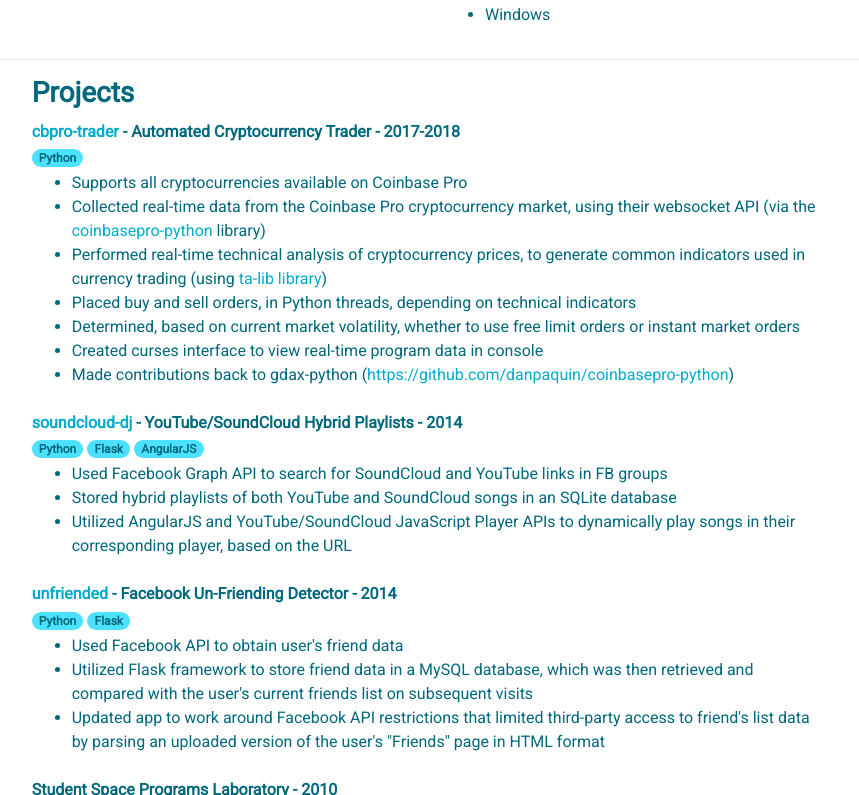
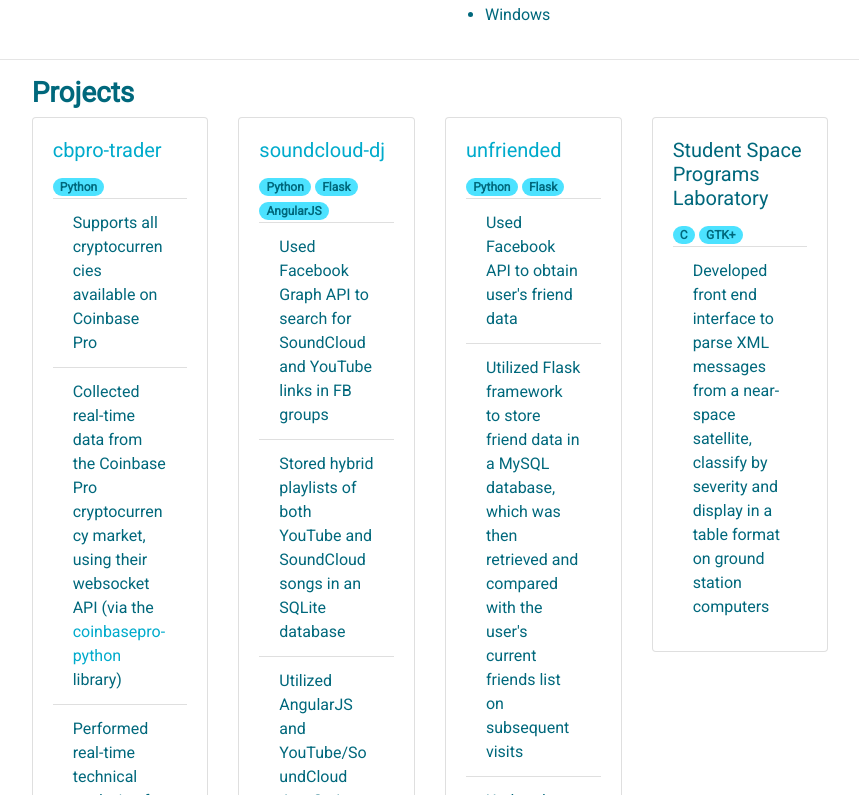
Before and after one commit to mcardillo55/portfolio-react, a React (Create React App) app: page / in a window 1280 px wide. Shown: the part 1105-1900 px from the top of the page, without its empty margins (210-1069 px from the left). Built offline with nearby package versions, Linux system fonts and the light colour scheme.

Commit message:
Switched Projects section to cards

```diff
--- /dev/null
+++ b/src/components/ProjectCard.jsx
@@ -0,0 +1,35 @@
+import React from 'react';
+import Badge from 'react-bootstrap/Badge'
+import Card from 'react-bootstrap/Card'
+import ListGroup from 'react-bootstrap/ListGroup'
+
+const ProjectCard = (props) => {
+    let title;
+    if (props.title) {
+            if (props.link) {
+                title = <a href={props.link}>{props.title}</a>;
+            } else {
+                title = props.title
+            }
+
+    }
+    return(
+        <Card>
+            <Card.Body>
+                <Card.Title>{title}</Card.Title>
+                <div>
+                {props.stack.map(function(technology) {
+                    return <Badge pill className="mr-1" variant="primary">{technology}</Badge>
+                })}
+            </div>
+            <ListGroup variant="flush">
+                {props.tasks.map(function(task) {
+                    return <ListGroup.Item dangerouslySetInnerHTML={{__html: task}} />
+                })}
+            </ListGroup>
+            </Card.Body>
+        </Card>
+    )
+};
+
+export default ProjectCard;
--- a/src/components/ProjectsSection.jsx
+++ b/src/components/ProjectsSection.jsx
@@ -1,12 +1,16 @@
 import React from 'react';
-import Project from './Project'
+import Row from 'react-bootstrap/Row'
+import Col from 'react-bootstrap/Col'
+import ProjectCard from './ProjectCard'
 
 const ProjectsSection = () => {
   return(
     <div id="projects">
         <div id="projects">
             <h3>Projects</h3>
-            <Project title="cbpro-trader"
+            <Row>
+              <Col md={3}>
+                <ProjectCard title="cbpro-trader"
                         link="https://github.com/mcardillo55/cbpro-trader"
                         description="Automated Cryptocurrency Trader"
                         stack={["Python"]}
@@ -18,7 +22,9 @@ const ProjectsSection = () => {
                                 "Determined, based on current market volatility, whether to use free limit orders or instant market orders",
                                 "Created curses interface to view real-time program data in console",
                                 "Made contributions back to gdax-python (<a href='https://github.com/danpaquin/coinbasepro-python'>https://github.com/danpaquin/coinbasepro-python</a>)"]}/>
-            <Project title="soundcloud-dj"
+              </Col>
+              <Col md={3}>
+                <ProjectCard title="soundcloud-dj"
                         link="https://github.com/mcardillo55/soundcloud-dj"
                         description="YouTube/SoundCloud Hybrid Playlists"
                         stack={["Python", "Flask", "AngularJS"]}
@@ -26,7 +32,9 @@ const ProjectsSection = () => {
                         tasks={["Used Facebook Graph API to search for SoundCloud and YouTube links in FB groups",
                                 "Stored hybrid playlists of both YouTube and SoundCloud songs in an SQLite database",
                                 "Utilized AngularJS and YouTube/SoundCloud JavaScript Player APIs to dynamically play songs in their corresponding player, based on the URL"]}/>
-            <Project title="unfriended"
+              </Col>
+              <Col md={3}>
+                <ProjectCard title="unfriended"
                         link="https://github.com/mcardillo55/unfriended-flask"
                         description="Facebook Un-Friending Detector"
                         stack={["Python", "Flask"]}
@@ -34,10 +42,14 @@ const ProjectsSection = () => {
                         tasks={["Used Facebook API to obtain user's friend data",
                                 "Utilized Flask framework to store friend data in a MySQL database, which was then retrieved and compared with the user's current friends list on subsequent visits",
                                 "Updated app to work around Facebook API restrictions that limited third-party access to friend's list data by parsing an uploaded version of the user's \"Friends\" page in HTML format"]}/>
-            <Project description="Student Space Programs Laboratory"
+              </Col>
+              <Col md={3}>
+                <ProjectCard title="Student Space Programs Laboratory"
                         stack={["C", "GTK+"]}
                         years="2010"
                         tasks={["Developed front end interface to parse XML messages from a near-space satellite, classify by severity and display in a table format on ground station computers"]}/>
+              </Col>
+            </Row>
         </div>
     </div>
   )
```
Lines whose indentation alone changed are shown as unchanged.
